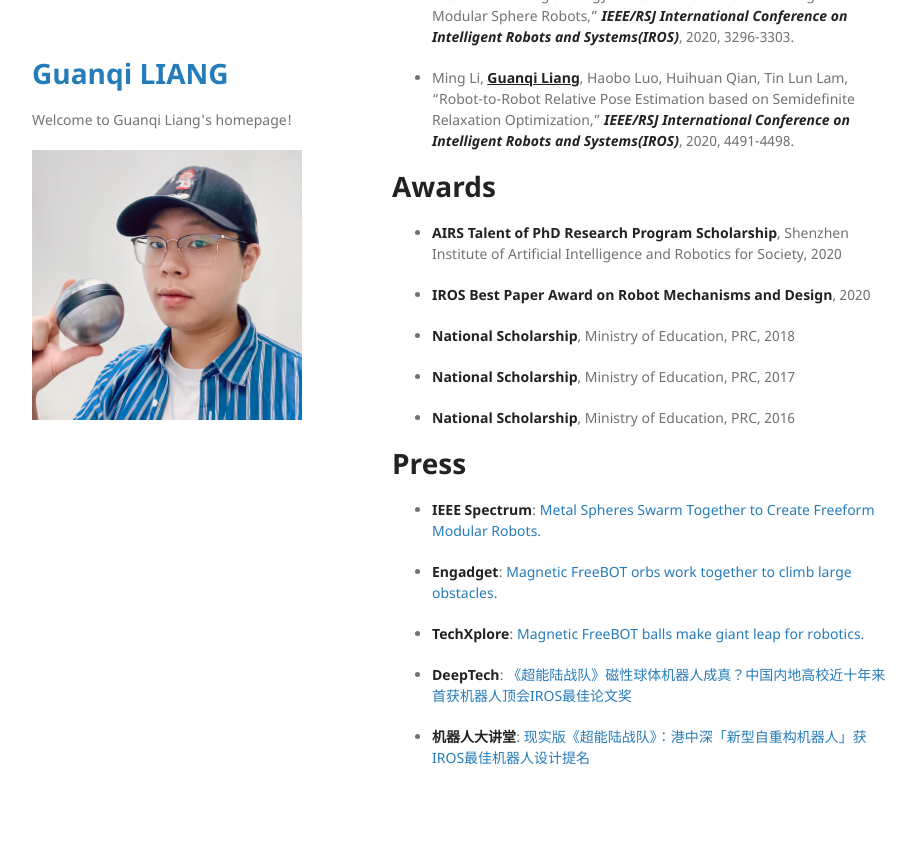
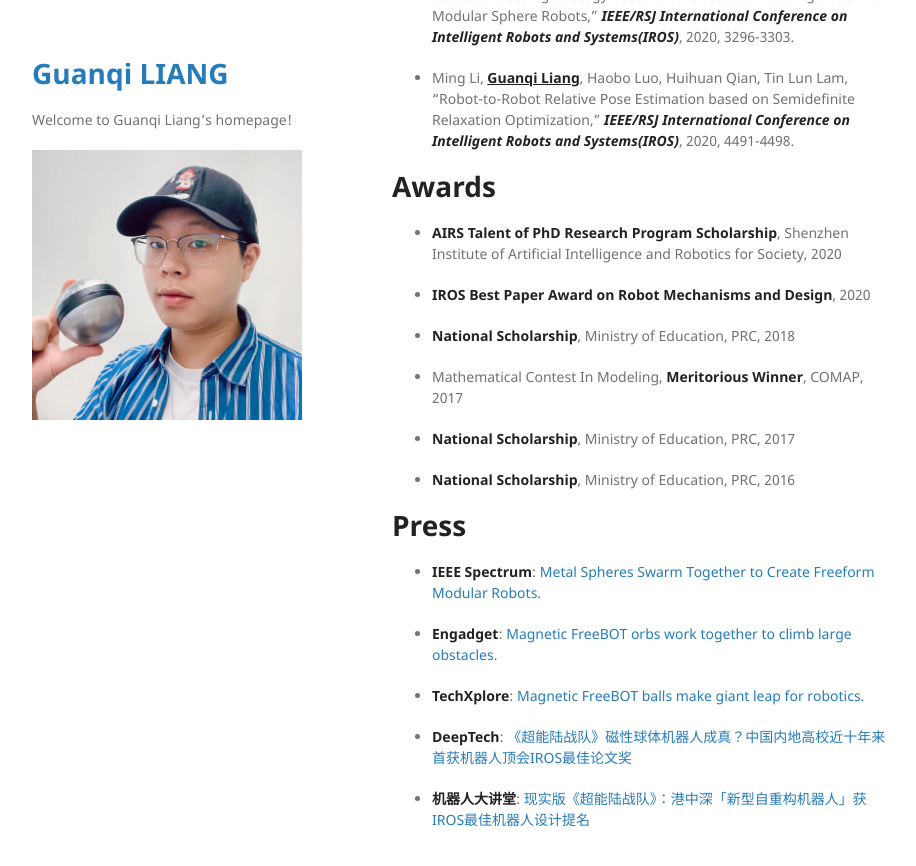
Before and after one commit to guanqiliang/guanqiliang.github.com, a Jekyll site: the page built from index.md, in a window 1280 px wide and 900 px high, scrolled down 1056 px. Shown: the top 866 px of the window, without its empty margins (178-1094 px from the left). Built offline with Jekyll 4.4.1, drawn with Linux system fonts in a browser that asks for light colours; our own code applies the rules of GitHub Pages for plain Markdown files; before the commit the page ends 1894 px from its top, so only the background shows below that.

Commit message:
Update index.md

```diff
--- a/index.md
+++ b/index.md
@@ -36,6 +36,8 @@ Hello, I am a 2nd year Ph.D student in Robotics and AI Lab, supervised by [Prof.
 
 * <strong>National Scholarship</strong>, Ministry of Education, PRC, 2018
 
+* Mathematical Contest In Modeling, <strong>Meritorious Winner</strong>, COMAP, 2017
+
 * <strong>National Scholarship</strong>, Ministry of Education, PRC, 2017
 
 * <strong>National Scholarship</strong>, Ministry of Education, PRC, 2016
```
